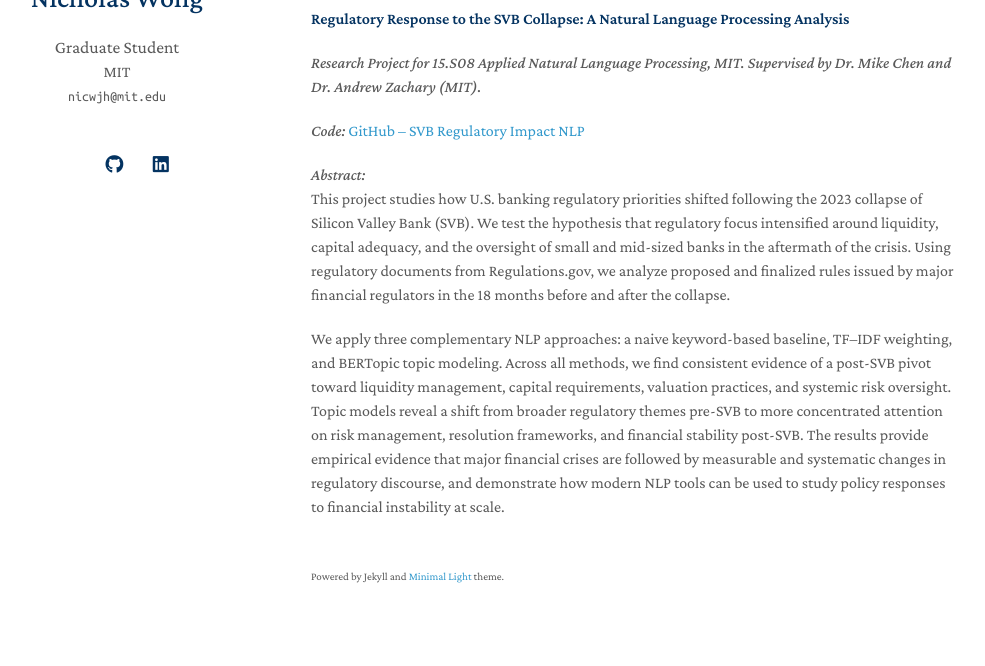
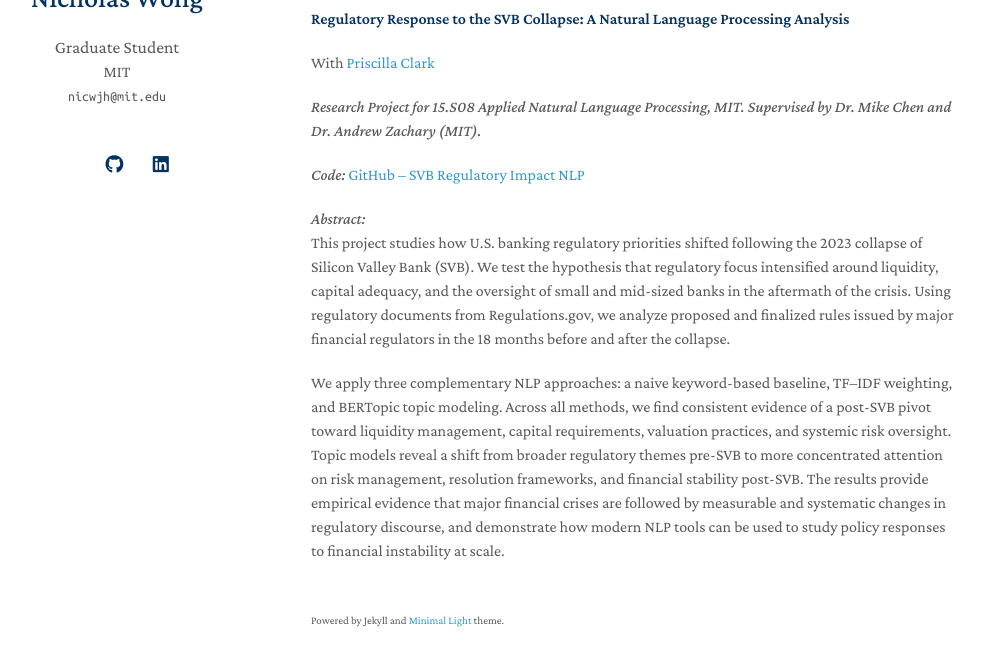
Before and after one commit to nicwjh/nicwjh.github.io, a Jekyll site: the page built from index.md, in a window 1280 px wide and 900 px high, scrolled down 1681 px, cut to the strip 206-872 px from the top of the window. Shown: the whole strip, without its empty margins (159-1144 px from the left). Built offline with Jekyll 4.4.1, drawn with Linux system fonts in a browser that asks for light colours; a style sheet for code colours, icons or effects is not loaded; our own code applies the rules of GitHub Pages for plain Markdown files.

Commit message:
NLP SVB co-author attribution

```diff
--- a/index.md
+++ b/index.md
@@ -55,6 +55,7 @@ This project develops a fully out-of-sample forecasting framework for U.S. Non-F
 The approach combines adaptive forecast-combination methods—including inverse-error weighting, exponentially weighted schemes, multiplicative weights updates, and Bayesian model averaging—with distributional modeling using Student-t, Gaussian mixture, and t-GARCH specifications. Empirically, ensemble forecasts improve directional accuracy relative to consensus, while uncertainty-aware models deliver well-calibrated prediction intervals across business-cycle regimes. The results highlight the importance of robust aggregation and explicit uncertainty quantification in non-stationary macroeconomic environments and provide a generalizable framework for forecasting and risk management around scheduled macro events.
 
 #### Regulatory Response to the SVB Collapse: A Natural Language Processing Analysis
+With [Priscilla Clark](https://priscillaoclark.github.io/)
 
 *Research Project for 15.S08 Applied Natural Language Processing, MIT. Supervised by Dr. Mike Chen and Dr. Andrew Zachary (MIT).*
 
```
